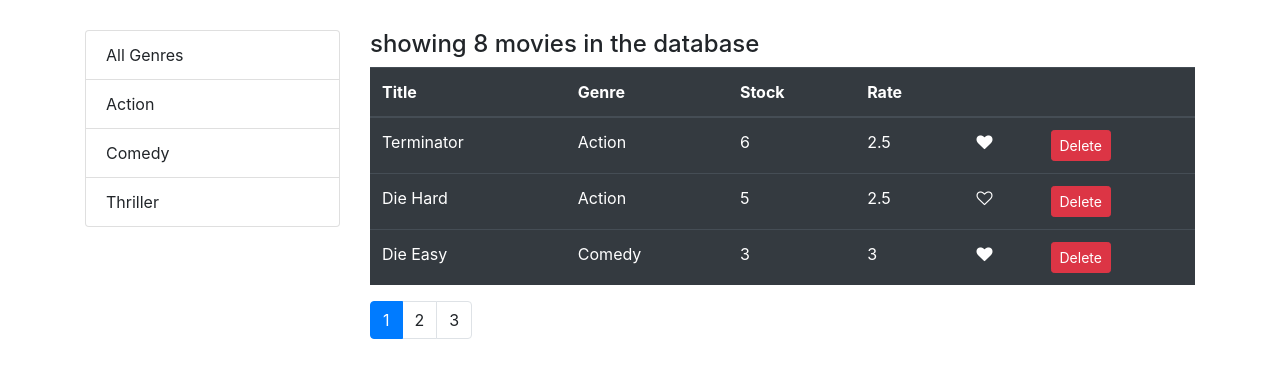
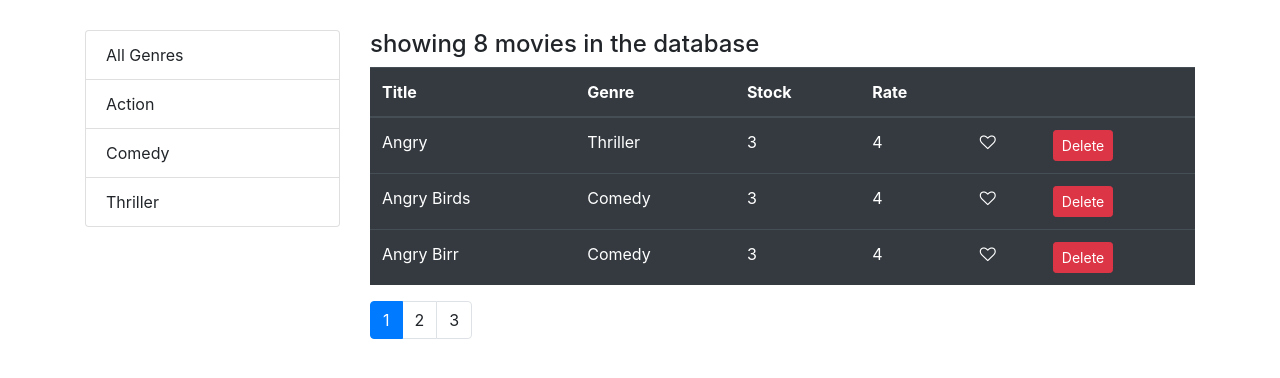
Before and after one commit to selahabdu/Vidly-App-React, a React (Create React App) app in the folder vidly/: page / in a window 1280 px wide. Shown: the top 378 px of the page. Built offline with nearby package versions, Linux system fonts and the light colour scheme.

Commit message:
sorting, clean code
sorting done based on each column in ascending or descending order
code are abstracted and extracted in different reusable components format
rendering cell content

```diff
--- /dev/null
+++ b/vidly/src/components/common/tableBody.jsx
@@ -0,0 +1,37 @@
+import React, { Component } from "react";
+import Like from "./like";
+import _ from "lodash"; // to use _.get()
+class TableBody extends Component {
+  renderCell = (item, column) => {
+    // if it have a content
+    if (column.content) return column.content(item);
+    //else
+    return _.get(item, column.path);
+  };
+  createKey = (item, column) => {
+    return item._id + (column.path || column.key);
+  };
+  render() {
+    const { data, columns } = this.props;
+    return (
+      <tbody>
+        {data.map((item) => {
+          return (
+            <tr key={item._id}>
+              {columns.map((column) => {
+                return (
+                  <td key={this.createKey(item, column)}>
+                    {this.renderCell(item, column)}
+                  </td>
+                );
+              })}
+            </tr>
+          );
+        })}
+      </tbody>
+    );
+    // return <></>;
+  }
+}
+
+export default TableBody;
--- /dev/null
+++ b/vidly/src/components/common/tableHeader.jsx
@@ -0,0 +1,34 @@
+import React, { Component } from "react";
+class TableHeader extends Component {
+  raiseSort = (path) => {
+    const sortColumn = { ...this.props.sortColumn };
+    if (sortColumn.path === path)
+      sortColumn.order = sortColumn.order === "asc" ? "desc" : "asc";
+    else {
+      sortColumn.path = path;
+      sortColumn.order = "asc";
+    }
+    this.props.onSort(sortColumn);
+  };
+  render() {
+    // const { path, columns } = this.props;
+    return (
+      <thead>
+        <tr className="">
+          {this.props.columns.map((column) => {
+            return (
+              <th
+                key={column.path || column.key}
+                onClick={() => this.raiseSort(column.path)}
+              >
+                {column.label}
+              </th>
+            );
+          })}
+        </tr>
+      </thead>
+    );
+  }
+}
+
+export default TableHeader;
--- a/vidly/src/components/movies.jsx
+++ b/vidly/src/components/movies.jsx
@@ -1,11 +1,11 @@
 import React, { Component } from "react";
 import { getMovies } from "../services/fakeMovieService";
-import Like from "./common/like";
 import Pagination from "./common/pagination";
 import { paginate } from "../utils/paginate";
 import { getGenres } from "../services/fakeGenreService";
 import Generes from "./common/geners";
-import { filter } from "lodash";
+import _ from "lodash";
+import MoviesTable from "./moviesTable";
 
 class Movies extends Component {
   state = {
@@ -13,10 +13,11 @@
     pageSize: 3,
     currentPage: 1,
     genres: [],
+    sortColumn: { path: "title", order: "asc" },
   };
 
   componentDidMount() {
-    const genres = [{ name: "All Genres" }, ...getGenres()];
+    const genres = [{ _id: "", name: "All Genres" }, ...getGenres()];
     this.setState({
       movies: getMovies(),
       genres: genres,
@@ -44,18 +45,25 @@
     this.setState({ selectedGenre: genre, currentPage: 1 });
     console.log(genre);
   };
+  handleSort = (sortColumn) => {
+    this.setState({ sortColumn });
+  };
   render() {
     const { length: count } = this.state.movies;
-    const { currentPage, pageSize, movies, selectedGenre } = this.state;
+    const { currentPage, pageSize, movies, selectedGenre, sortColumn } =
+      this.state;
 
+    //filter the moviesList
     const filterd =
       selectedGenre && selectedGenre._id
         ? movies.filter((m) => m.genre._id === selectedGenre._id)
         : movies;
 
-    const movie = paginate(filterd, currentPage, pageSize);
+    // sort
+    const sorted = _.orderBy(filterd, [sortColumn.path], [sortColumn.order]);
+    const movie = paginate(sorted, currentPage, pageSize);
+
     if (count === 0) return <h2> there is no data in the database</h2>;
-
     return (
       <>
         <div className="row">
@@ -69,42 +77,13 @@
           </div>
           <div className="col">
             <h4> showing {filterd.length} movies in the database</h4>
-            <table className="table table-dark">
-              <thead>
-                <tr className="">
-                  <th>Title</th>
-                  <th>Genre</th>
-                  <th>Stock</th>
-                  <th>Rate</th>
-                  <th></th>
-                  <th></th>
-                </tr>
-              </thead>
-              <tbody>
-                {movie.map((li) => (
-                  <tr key={li._id}>
-                    <td>{li.title}</td>
-                    <td>{li.genre.name}</td>
-                    <td>{li.numberInStock}</td>
-                    <td>{li.dailyRentalRate}</td>
-                    <td>
-                      <Like
-                        liked={li.isLiked}
-                        onClick={() => this.handleLike(li)}
-                      />
-                    </td>
-                    <td>
-                      <button
-                        onClick={() => this.handleDelete(li._id)}
-                        className="btn btn-danger btn-sm"
-                      >
-                        Delete
-                      </button>
-                    </td>
-                  </tr>
-                ))}
-              </tbody>
-            </table>
+            <MoviesTable
+              items={movie}
+              sortColumn={this.state.sortColumn}
+              onDelete={this.handleDelete}
+              onLike={this.handleLike}
+              onSort={this.handleSort}
+            />
             <Pagination
               itemsCount={filterd.length}
               pageSize={pageSize}
--- /dev/null
+++ b/vidly/src/components/moviesTable.jsx
@@ -0,0 +1,52 @@
+import React, { Component } from "react";
+import Like from "./common/like";
+import TableHeader from "./common/tableHeader";
+import TableBody from "./common/tableBody";
+class MoviesTable extends Component {
+  //it shouldn't be inside the state because it is not changed throughout its lifecycle
+  columns = [
+    { path: "title", label: "Title" },
+    { path: "genre.name", label: "Genre" },
+    { path: "numberInStock", label: "Stock" },
+    { path: "dailyRentalRate", label: "Rate" },
+    {
+      key: "like",
+      content: (movie) => (
+        <Like liked={movie.isLiked} onClick={() => this.props.onLike(movie)} />
+      ),
+    },
+    {
+      key: "delete",
+      content: (movie) => (
+        <button
+          onClick={() => this.props.onDelete(movie._id)}
+          className="btn btn-danger btn-sm"
+        >
+          Delete
+        </button>
+      ),
+    },
+  ];
+
+  render() {
+    const { items, onDelete, onLike, onSort, sortColumn } = this.props;
+    return (
+      <>
+        <table className="table table-dark">
+          <TableHeader
+            columns={this.columns}
+            onSort={onSort}
+            sortColumn={sortColumn}
+          />
+          <TableBody
+            data={items}
+            columns={this.columns}
+            onLike={onLike}
+            onDelete={onDelete}
+          />
+        </table>
+      </>
+    );
+  }
+}
+export default MoviesTable;
```
